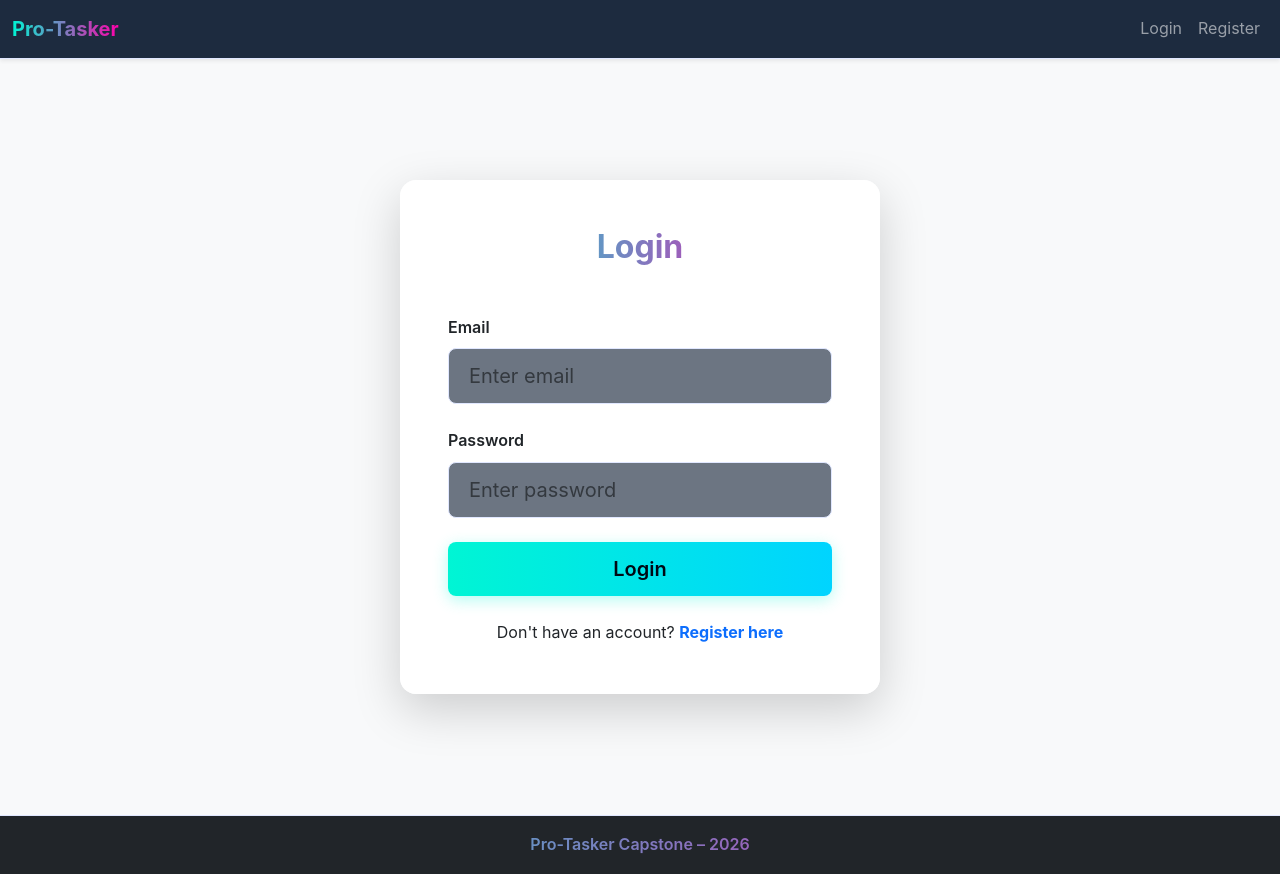
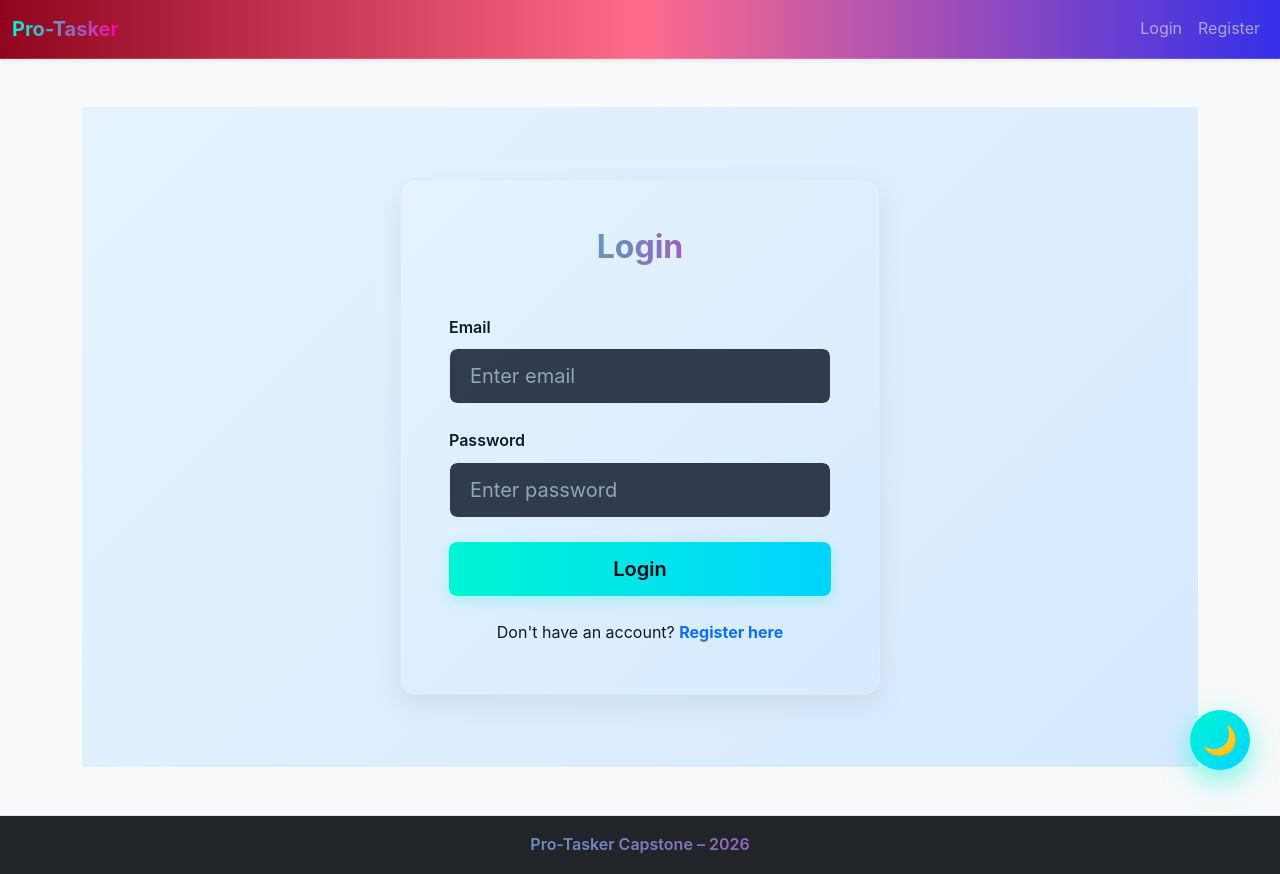
Before and after one commit to gollamudisindhura1/capstone-frontend, a React (Vite) app: page /login in a window 1280 px wide. Built offline with nearby package versions, Linux system fonts and the light colour scheme.

Commit message:
made changes to the dark and lighjt mode and styling

```diff
--- a/src/App.jsx
+++ b/src/App.jsx
@@ -1,34 +1,51 @@
 // Main application file with routing, navbar, token protection, and dark mode toggle
-import { BrowserRouter as Router, Routes, Route, Navigate } from 'react-router-dom';
-import { useState, useEffect } from 'react';
-import Login from './pages/Login';
-import Register from './pages/Register';
-import Dashboard from './pages/Dashboard';
-import ProjectDetail from './pages/ProjectDetail';
+import {
+  BrowserRouter as Router,
+  Routes,
+  Route,
+  Navigate,
+} from "react-router-dom";
+import { useState, useEffect } from "react";
+import Login from "./pages/Login";
+import Register from "./pages/Register";
+import Dashboard from "./pages/Dashboard";
+import ProjectDetail from "./pages/ProjectDetail";
 
 function App() {
-  const [token, setToken] = useState(localStorage.getItem('token'));
+  const [token, setToken] = useState(localStorage.getItem("token"));
   // Dark mode state
   const [theme, setTheme] = useState(() => {
-    const saved = localStorage.getItem('theme');
-    return saved || (window.matchMedia('(prefers-color-scheme: dark)').matches ? 'dark' : 'light');
+    const saved = localStorage.getItem("theme");
+    if (saved) return saved;
+    return window.matchMedia("(prefers-color-scheme: dark)").matches
+      ? "dark"
+      : "light";
   });
 
   // Apply theme
   useEffect(() => {
-    document.documentElement.setAttribute('data-theme', theme);
-    localStorage.setItem('theme', theme);
+    document.documentElement.setAttribute("data-theme", theme);
+    localStorage.setItem("theme", theme);
   }, [theme]);
+  useEffect(() => {
+    const mediaQuery = window.matchMedia("(prefers-color-scheme: dark)");
+    const handleChange = () => {
+      if (!localStorage.getItem("theme")) {
+        setTheme(mediaQuery.matches ? "dark" : "light");
+      }
+    };
+    mediaQuery.addEventListener("change", handleChange);
+    return () => mediaQuery.removeEventListener("change", handleChange);
+  }, []);
 
   // Listen for token changes (e.g. login/logout)
   useEffect(() => {
     const handleStorageChange = () => {
-      setToken(localStorage.getItem('token'));
+      setToken(localStorage.getItem("token"));
     };
-    window.addEventListener('storage', handleStorageChange);
-    return () => window.removeEventListener('storage', handleStorageChange);
+    window.addEventListener("storage", handleStorageChange);
+    return () => window.removeEventListener("storage", handleStorageChange);
   }, []);
-
 
   return (
     <Router>
@@ -36,8 +53,15 @@ function App() {
         {/* Navbar - visible on all pages */}
         <nav className="navbar navbar-expand-lg navbar-dark bg-primary shadow-sm">
           <div className="container-fluid">
-            <a className="navbar-brand fw-bold" href="/">Pro-Tasker</a>
-            <button className="navbar-toggler" type="button" data-bs-toggle="collapse" data-bs-target="#navbarNav">
+            <a className="navbar-brand fw-bold" href="/">
+              Pro-Tasker
+            </a>
+            <button
+              className="navbar-toggler"
+              type="button"
+              data-bs-toggle="collapse"
+              data-bs-target="#navbarNav"
+            >
               <span className="navbar-toggler-icon"></span>
             </button>
             <div className="collapse navbar-collapse" id="navbarNav">
@@ -45,37 +69,34 @@ function App() {
                 {token ? (
                   <>
                     <li className="nav-item">
-                      <a className="nav-link active" href="/dashboard">Dashboard</a>
+                      <a className="nav-link active" href="/dashboard">
+                        Dashboard
+                      </a>
                     </li>
                     <li className="nav-item">
                       <button
                         className="btn btn-outline-light btn-sm"
                         onClick={() => {
-                          localStorage.removeItem('token');
+                          localStorage.removeItem("token");
                           setToken(null);
-                          Navigate('/login');
+                          Navigate("/login");
                         }}
                       >
                         Logout
-                      </button>
-                    </li>
-
-                    <li className="nav-item">
-                      <button
-                        className="btn btn-outline-light btn-sm ms-2"
-                        onClick={() => setTheme(theme === 'light' ? 'dark' : 'light')}
-                      >
-                        {theme === 'light' ? '🌙 Dark' : '☀️ Light'}
                       </button>
                     </li>
                   </>
                 ) : (
                   <>
                     <li className="nav-item">
-                      <a className="nav-link" href="/login">Login</a>
+                      <a className="nav-link" href="/login">
+                        Login
+                      </a>
                     </li>
                     <li className="nav-item">
-                      <a className="nav-link" href="/register">Register</a>
+                      <a className="nav-link" href="/register">
+                        Register
+                      </a>
                     </li>
                   </>
                 )}
@@ -87,11 +108,28 @@ function App() {
         {/* Main content */}
         <main className="container py-5 flex-grow-1">
           <Routes>
-            <Route path="/login" element={token ? <Navigate to="/dashboard" /> : <Login />} />
-            <Route path="/register" element={token ? <Navigate to="/dashboard" /> : <Register />} />
-            <Route path="/dashboard" element={token ? <Dashboard /> : <Navigate to="/login" />} />
-            <Route path="/projects/:id" element={token ? <ProjectDetail /> : <Navigate to="/login" />} />
-            <Route path="*" element={<Navigate to={token ? "/dashboard" : "/login"} replace />} />
+            <Route
+              path="/login"
+              element={token ? <Navigate to="/dashboard" /> : <Login />}
+            />
+            <Route
+              path="/register"
+              element={token ? <Navigate to="/dashboard" /> : <Register />}
+            />
+            <Route
+              path="/dashboard"
+              element={token ? <Dashboard /> : <Navigate to="/login" />}
+            />
+            <Route
+              path="/projects/:id"
+              element={token ? <ProjectDetail /> : <Navigate to="/login" />}
+            />
+            <Route
+              path="*"
+              element={
+                <Navigate to={token ? "/dashboard" : "/login"} replace />
+              }
+            />
           </Routes>
         </main>
 
@@ -99,6 +137,13 @@ function App() {
         <footer className="bg-dark text-white text-center py-3 mt-auto">
           <p className="mb-0">Pro-Tasker Capstone – 2026</p>
         </footer>
+        <button
+          className="theme-toggle"
+          onClick={() => setTheme(theme === 'light' ? 'dark' : 'light')}
+          title="Toggle Dark/Light Mode"
+        >
+          {theme === 'light' ? '🌙' : '☀️'}
+        </button>
       </div>
     </Router>
   );
--- a/src/index.css
+++ b/src/index.css
@@ -9,13 +9,15 @@ body {
   font-family: 'Inter', system-ui, sans-serif;
   line-height: 1.6;
   min-height: 100vh;
-  background: linear-gradient(135deg, #000814 0%, #001233 100%);
-  color: #e0f7ff;
+
+  background-color: var(--bg-body);
+  color: var(--text-primary);
   background-attachment: fixed;
   overflow-x: hidden;
+  transition: background-color 0.4s ease, color 0.4s ease;
 }
 
-/* Animated subtle neon particle background (CSS only) */
+/* Animated subtle neon particle background */
 body::before {
   content: "";
   position: fixed;
@@ -33,50 +35,45 @@ body::before {
   100% { opacity: 0.9; transform: scale(1.05); }
 }
 
-/* Theme variables (no purple!) */
+/* Theme variables */
 :root {
-  --bg-body: #f0f4f8;
-  --bg-card: rgba(255, 255, 255, 0.92);
+  --bg-body: linear-gradient(135deg, #e6f3ff 0%, #d6eaff 100%); /* Light: soft cyan-blue */
+  --bg-card: #ffffff;
   --text-primary: #0d1b2a;
   --text-secondary: #778da9;
   --border: #e0e7ff;
   --shadow: 0 10px 30px rgba(0, 0, 0, 0.08);
-  --primary: #00f5d4;        /* Electric teal-cyan */
+  --primary: #00f5d4;               /* Electric teal-cyan */
   --primary-hover: #00d4ff;
-  --secondary: #ff00aa;       /* Neon magenta */
+  --secondary: #ff00aa;             /* Neon magenta */
   --success: #00ff9d;
   --danger: #ff4d6d;
   --warning: #ffdd57;
   --info: #00d4ff;
 }
 
-/* Dark mode (default) */
+/* Dark mode */
 [data-theme="dark"] {
-  --bg-body: #000814;
-  --bg-card: rgba(10, 25, 47, 0.75);
-  --text-primary: #e0f7ff;
-  --text-secondary: #a3bffa;
-  --border: rgba(0, 245, 212, 0.18);
-  --shadow: 0 10px 30px rgba(0, 245, 212, 0.08);
-  --primary: #00f5d4;
-  --primary-hover: #00d4ff;
-  --secondary: #ff4db8;
-  --success: #00ff9d;
-  --danger: #ff4d6d;
-  --warning: #ffdd57;
-  --info: #00d4ff;
+  --bg-body: linear-gradient(135deg, #000d1a 0%, #001233 50%, #0a1f2e 100%); /* Fancy dark teal-space */
+  --bg-card: #0f172a;               /* Deep dark slate */
+  --text-primary: #e2e8f0;
+  --text-secondary: #94a3b8;
+  --border: rgba(0, 245, 212, 0.25);
+  --shadow: 0 10px 30px rgba(0, 245, 212, 0.12);
 }
 
-/* Apply variables */
-body {
-  background-color: var(--bg-body);
-  color: var(--text-primary);
+/* Apply variables globally – high priority */
+html, body {
+  background: var(--bg-body) !important;
+  color: var(--text-primary) !important;
 }
 
+/* Cards */
 .card {
-  background: var(--bg-card);
-  border: 1px solid var(--border);
-  box-shadow: var(--shadow);
+  background: var(--bg-card) !important;
+  border: 1px solid var(--border) !important;
+  box-shadow: var(--shadow) !important;
+  color: var(--text-primary) !important;
   backdrop-filter: blur(12px);
   border-radius: 1.25rem;
   transition: all 0.3s ease;
@@ -107,41 +104,68 @@ body {
 }
 
 /* Forms */
-.form-control {
-  background: rgba(10, 25, 47, 0.6);
-  border: 1px solid var(--border);
-  color: var(--text-primary);
+.form-control,
+.form-select,
+textarea.form-control {
+  background-color: rgba(30, 41, 59, 0.9) !important; /* slate-900 in dark */
+  color: var(--text-primary) !important;
+  border: 1px solid var(--border) !important;
   border-radius: 0.75rem;
   padding: 0.75rem 1.25rem;
 }
 
-.form-control:focus {
-  border-color: var(--primary);
-  box-shadow: 0 0 0 0.25rem rgba(0, 245, 212, 0.25);
-  background: rgba(10, 25, 47, 0.8);
+.form-control:focus,
+.form-select:focus {
+  border-color: var(--primary) !important;
+  box-shadow: 0 0 0 0.25rem rgba(0, 245, 212, 0.25) !important;
+  background-color: rgba(15, 23, 42, 0.95) !important;
+}
+
+.form-control::placeholder {
+  color: #94a3b8 !important;
 }
 
 /* Modals */
 .modal-content {
-  background: rgba(10, 25, 47, 0.95);
+  background: var(--bg-card) !important;
   backdrop-filter: blur(14px);
-  border: 1px solid var(--border);
+  border: 1px solid var(--border) !important;
   border-radius: 1.5rem;
-  color: var(--text-primary);
+  color: var(--text-primary) !important;
 }
 
-/* Navbar */
+/* ──────────────────────────────────────────────── */
+/*        NAVBAR – CHANGED TO FANCY RED-TEAL GRADIENT HEADER */
 .navbar {
-  background: rgba(10, 25, 47, 0.92) !important;
+  background: linear-gradient(90deg, #90051e 0%, #ff6b8b 50%, #352fe9 100%) !important;
   backdrop-filter: blur(10px);
-  border-bottom: 1px solid var(--border);
+  border-bottom: 1px solid rgba(255, 255, 255, 0.15) !important;
+  box-shadow: 0 4px 20px rgba(0, 0, 0, 0.3);
+  color: #ffffff !important;
+}
+
+/* ──────────────────────────────────────────────── */
+/*        LOGOUT BUTTON – FIXED VISIBILITY & CONTRAST */
+.navbar .btn-outline-light,
+.navbar .btn-danger {
+  color: #ffffff !important;
+  border-color: #ffffff !important;
+  font-weight: 600;
+  padding: 0.5rem 1.2rem;
+  transition: all 0.3s ease;
+}
+
+.navbar .btn-outline-light:hover,
+.navbar .btn-danger:hover {
+  background-color: rgba(255, 255, 255, 0.25) !important;
+  transform: translateY(-2px);
 }
 
 /* Footer */
 footer {
-  background: rgba(5, 10, 25, 0.95);
-  border-top: 1px solid var(--border);
-  color: var(--text-secondary);
+  background: #020617 !important;
+  border-top: 1px solid var(--border) !important;
+  color: var(--text-secondary) !important;
 }
 
 /* Badges */
@@ -149,3 +173,61 @@ footer {
 .badge.bg-warning { background-color: var(--warning) !important; }
 .badge.bg-danger { background-color: var(--danger) !important; }
 .badge.bg-info { background-color: var(--info) !important; }
+
+/* Auth pages (login/register) */
+.auth-wrapper,
+.auth-card,
+.auth-card .card-body {
+  background: var(--bg-body) !important;
+  color: var(--text-primary) !important;
+}
+
+.auth-card {
+  border: 1px solid var(--border) !important;
+  box-shadow: var(--shadow) !important;
+}
+
+/* Force override Bootstrap light backgrounds in dark mode */
+[data-theme="dark"] .bg-light,
+[data-theme="dark"] .bg-white,
+[data-theme="dark"] .bg-body {
+  background-color: var(--bg-card) !important;
+}
+
+/* Make muted text readable in dark mode */
+[data-theme="dark"] .text-muted {
+  color: #94a3b8 !important;
+}
+
+/* Floating theme toggle – FANCY glowing orb (add this class in App.jsx) */
+.theme-toggle {
+  position: fixed;
+  bottom: 30px;
+  right: 30px;
+  width: 60px;
+  height: 60px;
+  border-radius: 50%;
+  background: linear-gradient(135deg, var(--primary), var(--primary-hover));
+  color: #000814;
+  font-size: 1.8rem;
+  display: flex;
+  align-items: center;
+  justify-content: center;
+  box-shadow: 0 8px 25px rgba(0, 245, 212, 0.5);
+  border: none;
+  cursor: pointer;
+  z-index: 1050;
+  transition: all 0.4s ease;
+  animation: glow-pulse 3s infinite alternate;
+}
+
+.theme-toggle:hover {
+  transform: scale(1.2) rotate(10deg);
+  box-shadow: 0 15px 40px rgba(0, 245, 212, 0.7);
+  animation: none;
+}
+
+@keyframes glow-pulse {
+  0% { box-shadow: 0 8px 25px rgba(0, 245, 212, 0.5); }
+  100% { box-shadow: 0 15px 40px rgba(0, 245, 212, 0.8); }
+}
```
